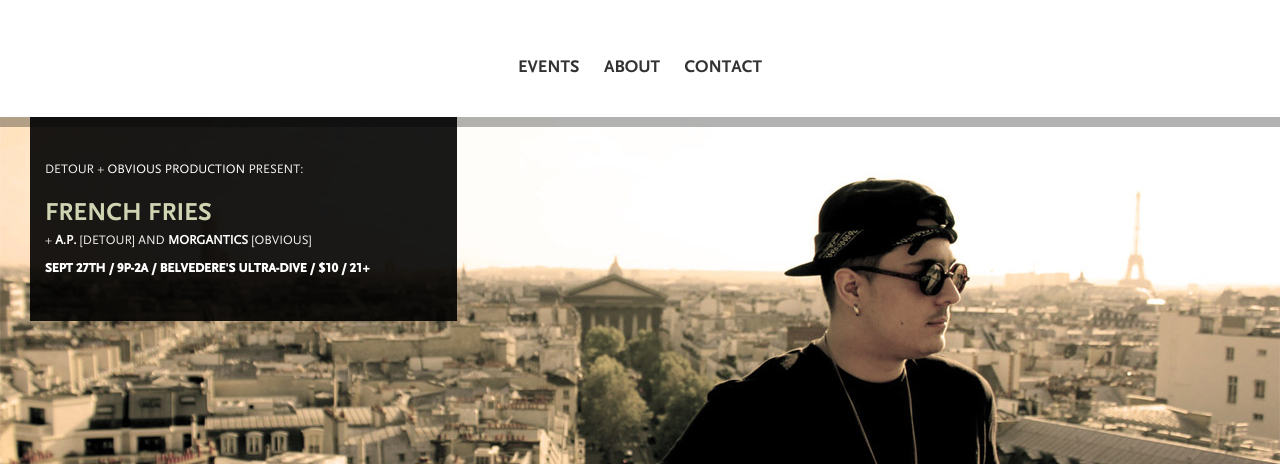
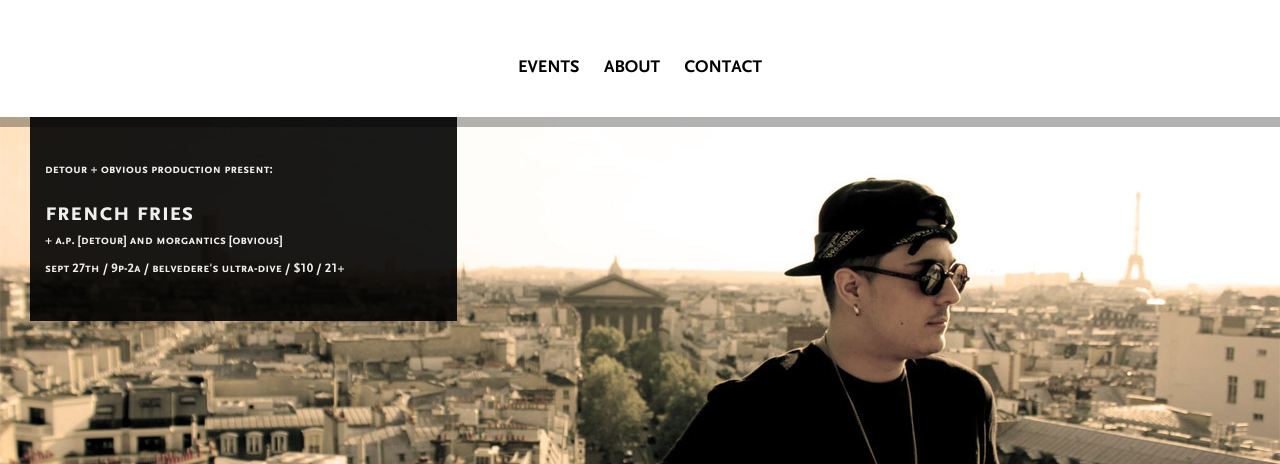
Before and after one commit to salemhilal/detour, a plain HTML site: page index.html in a window 1280 px wide. Shown: the part 296-760 px from the top of the page. Drawn offline with Linux system fonts and the light colour scheme.

Commit message:
Full bleed.

```diff
--- a/css/style.css
+++ b/css/style.css
@@ -29,17 +29,17 @@
  only screen and (                min-resolution: 2dppx) {
 
     .featured-event {
-      background-image: url("../img/events/retina/french_fries_retina.jpg");
+      background-image: url("../img/events/retina/french_fries.jpg");
     }
 
     .rotator-item-2 {
-      background-image: url("../img/events/retina/jphlip_retina.jpg");
+      background-image: url("../img/events/retina/jphlip.jpg");
     }
 
     .rotator-item-1 {
-      background-image: url("../img/events/retina/via2013_retina.jpg");
+      background-image: url("../img/events/retina/via2013.jpg");
     }
-   }
+}
 
 
 
@@ -86,7 +86,7 @@ p {
 }
 
 a {
-  color: #333;
+  color: inherit;
   text-decoration: none;
 }
 
@@ -99,6 +99,7 @@ a:hover {
 .container {
   display: block;
   margin: 0 auto;
+  width: 100%;
 }
 
 h1 {
@@ -191,8 +192,9 @@ h2 {
   /*box-shadow: inset 0 19px 45px 0px #000;*/
   position: relative;
   height: 350px;
-  background-size: auto 100%;
+  background-size: cover;
   background-position: center;
+  background-repeat: no-repeat;
 }
 
 /* Top shadow */
@@ -220,6 +222,9 @@ h2 {
   color: #efefef;
   box-sizing: border-box;
   padding: 45px 15px;
+  font-family: 'scala_sans_scbold';
+  text-transform: lowercase;
+  font-weight: normal;
 }
 
 /* Lower-right-hand-corner icon */
@@ -235,23 +240,13 @@ h2 {
 }
 
 .event-title {
-  font-family: 'scala_sans_scbold';
-  text-transform: 'lowercase';
   font-size: 1.6em;
   font-weight: normal;
   margin-top: 20px;
 }
 
-.event-title a{
-  color: rgb(207, 213, 179);
-}
 .event-type, .event-openers {
-  font-family: 'scala_sans_lfregular';
   font-size: .8em;
-}
-
-.event-type a {
-  color: white;
 }
 
 .event-openers {
@@ -260,17 +255,11 @@ h2 {
 }
 
 .event-info {
-  font-family: 'scala_sans_scbold';
   font-size: .8em;
 }
 
-.event-info a, .event-openers a{
-  font-weight: bold;
-  color: white;
-}
-
 .event-type, .event-title, .event-info, .event-openers {
-  text-transform: uppercase;
+  text-transform: lowercase;
 }
 
 /* Rotator stuff
@@ -318,7 +307,7 @@ h2 {
   height: 312px;
 }
 
-@media only screen and (min-width: 1280px) {
+/*@media only screen and (min-width: 1280px) {
   .rotator, .rotator-item, .container {
     width: 1280px;
   }
@@ -334,12 +323,12 @@ h2 {
   .rotator, .rotator-item, .container {
     width: 768px;
   }
-}
+}*/
 
 @media only screen and (max-width: 767px) {
-  .rotator, .rotator-item, .container {
+/*  .rotator, .rotator-item, .container {
     width: 100%;
-  }
+  }*/
 
   .about-text {
     margin-left: 30px;
```
